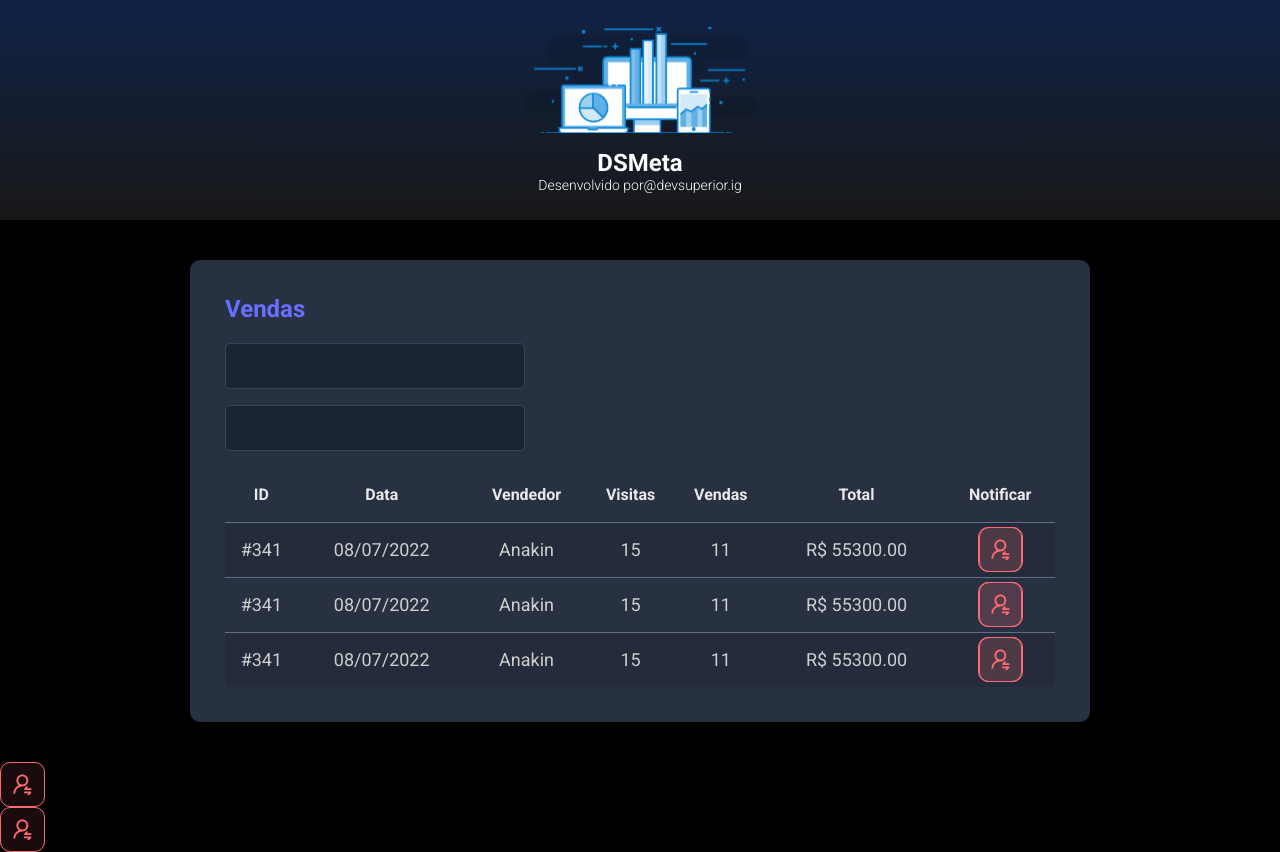
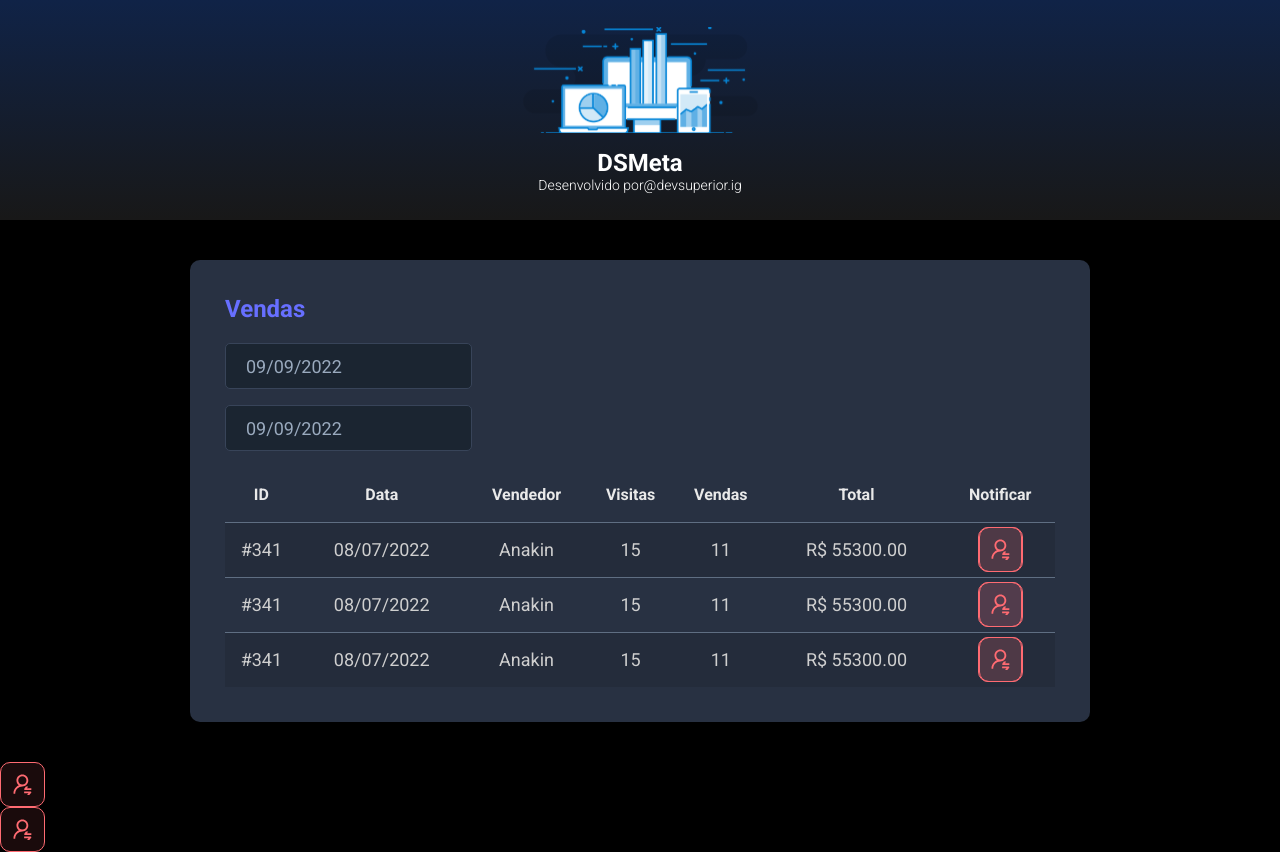
Before and after one commit to vascocunha21/dsmeta, a React (Vite) app in the folder frontend/: page / in a window 1280 px wide. Built offline with nearby package versions, Linux system fonts and the light colour scheme.

Commit message:
DatePicker

```diff
--- a/frontend/package.json
+++ b/frontend/package.json
@@ -9,7 +9,9 @@
     "preview": "vite preview"
   },
   "dependencies": {
+    "@types/react-datepicker": "4.4.2",
     "react": "^18.2.0",
+    "react-datepicker": "4.8.0",
     "react-dom": "^18.2.0"
   },
   "devDependencies": {
--- a/frontend/src/components/SalesCard/index.tsx
+++ b/frontend/src/components/SalesCard/index.tsx
@@ -1,3 +1,5 @@
+import DatePicker from "react-datepicker";
+import "react-datepicker/dist/react-datepicker.css";
 import NotificationButton from '../NotificationButton'
 import './styles.css'
 
@@ -7,11 +9,19 @@ function SalesCard() {
             <h2 className="dsmeta-sales-title">Vendas</h2>
             <div>
                 <div className="dsmeta-form-control-container">
-                    <input className="dsmeta-form-control" type="text" />
-                </div>
+                    <DatePicker
+                        selected={new Date()}
+                        onChange={(date: Date) => { }}
+                        className="dsmeta-form-control"
+                        dateFormat="dd/MM/yyyy"
+                    />                </div>
                 <div className="dsmeta-form-control-container">
-                    <input className="dsmeta-form-control" type="text" />
-                </div>
+                    <DatePicker
+                        selected={new Date()}
+                        onChange={(date: Date) => { }}
+                        className="dsmeta-form-control"
+                        dateFormat="dd/MM/yyyy"
+                    />                </div>
             </div>
 
             <div>
```
Also changed, not shown: 1 other file (tests, documents, lock files or other folders).
